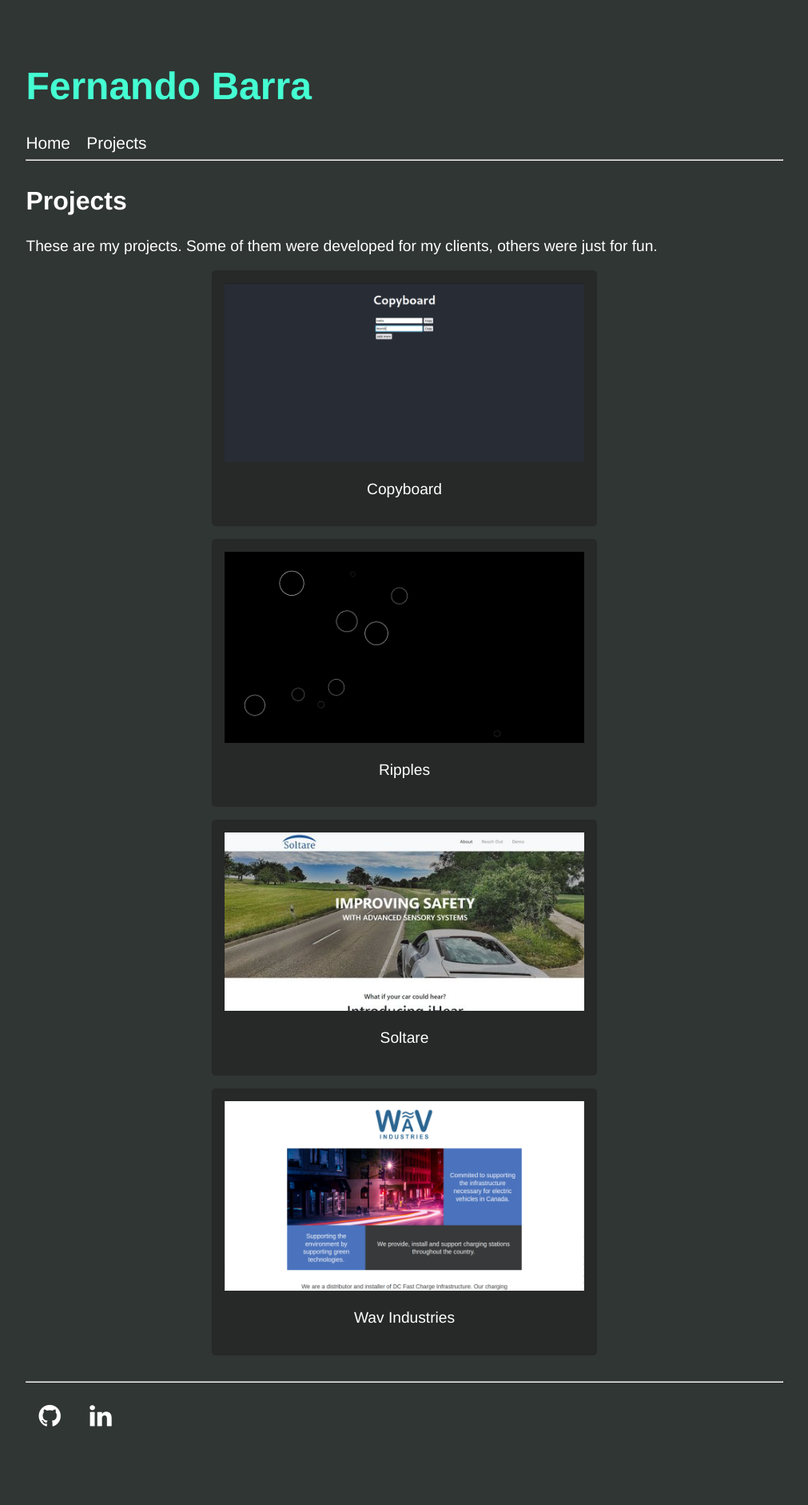
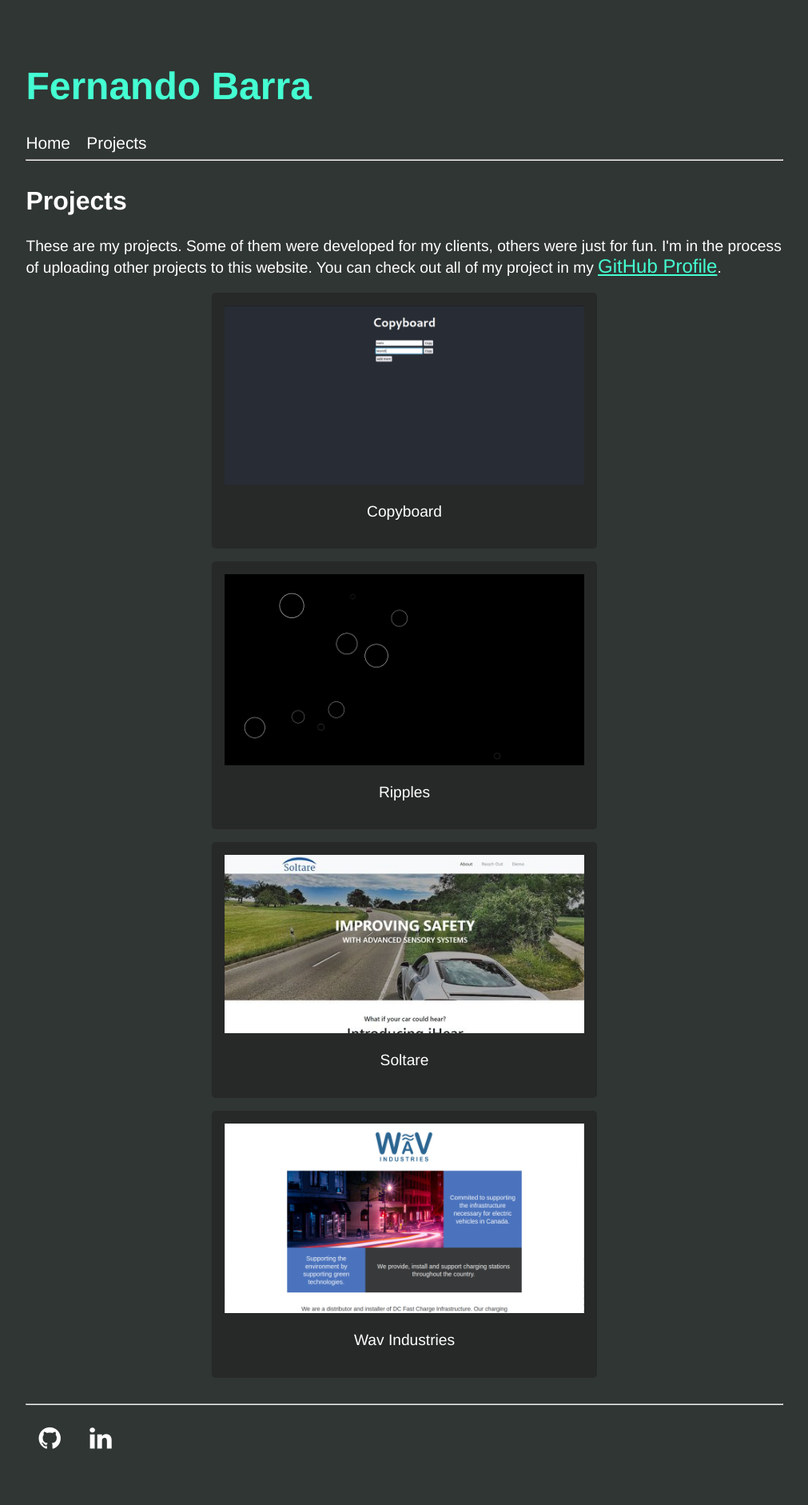
Before and after one commit to ferbarra/ferbarra.github.io, a Jekyll site: the page built from projects.html, in a window 1280 px wide. Shown: the whole page at 80% size, without its empty margins (134-1145 px from the left). Built offline with Jekyll 4.4.1, drawn with Linux system fonts in a browser that asks for light colours; before the commit the page ends 1854 px from its top, so only the background shows below that.

Commit message:
Explains why so few projects atm

```diff
--- a/_sass/main.scss
+++ b/_sass/main.scss
@@ -108,12 +108,13 @@
     margin-bottom: 2.5rem;
     width: 80%;
   }
-  .project-link {
+}
+
+.project-link {
+  color: $main-color;
+  font-size: 1.5rem;
+  &, &:hover, &:focus, &:active {
     color: $main-color;
-    font-size: 1.5rem;
-    &, &:hover, &:focus, &:active {
-      color: $main-color;
-    }
   }
 }
 
--- a/projects.html
+++ b/projects.html
@@ -4,7 +4,11 @@
 ---
 
 <h2>{{ page.title }}</h2>
-<p>These are my projects. Some of them were developed for my clients, others were just for fun.</p>
+<p>
+    These are my projects. Some of them were developed for my clients, others were just for fun. I'm in the process
+    of uploading other projects to this website. You can check out all of my project in my
+    <a href="https://github.com/ferbarra" target="_blank" class="project-link">GitHub Profile</a>.
+</p>
 
 <div id="projects">
     {% for project in site.projects %}
```
